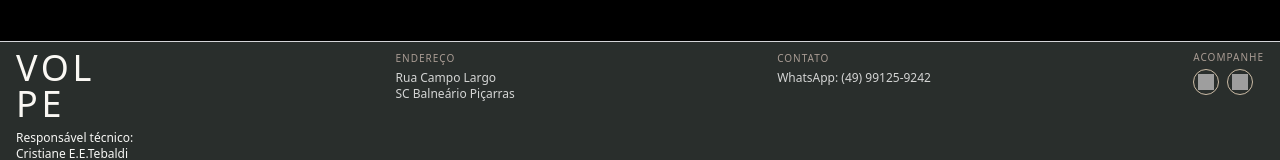
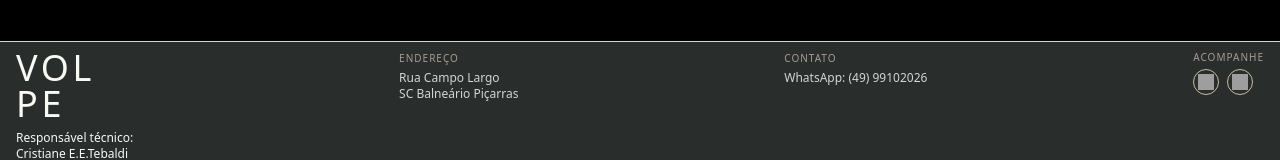
Before and after one commit to GuilhermeTebaldi/volpe_, a React app: page / in a window 1280 px wide. Shown: the part 1722-1882 px from the top of the page. Built offline with nearby package versions, Linux system fonts and the light colour scheme; grey boxes are pictures that could not be loaded; the HTML template or start-up script is replaced by a standard one.

Commit message:
Update App.tsx
numero do whats

```diff
--- a/src/App.tsx
+++ b/src/App.tsx
@@ -76,7 +76,7 @@ export default function VolpeMOC() {
         <div className="flex gap-9">
           <div className="flex justify-center">
             <a
-              href="https://wa.me/5549991259242"
+              href="https://wa.me/554999102026"
               target="_blank"
               rel="noopener noreferrer"
               className="inline-block rounded-full bg-gradient-to-r from-yellow-400 to-yellow-200 px-10 py-2 text-lg text-black shadow-xl transition-transform duration-300 hover:scale-105 hover:shadow-yellow-500/40"
@@ -195,7 +195,7 @@ export default function VolpeMOC() {
             <h3 className="mb-1 text-[10px] uppercase tracking-widest text-[#A89B93]">
               Contato
             </h3>
-            <p>WhatsApp: (49) 99125-9242</p>
+            <p>WhatsApp: (49) 99102026</p>
           </div>
 
           {/* Redes Sociais */}
@@ -217,7 +217,7 @@ export default function VolpeMOC() {
                 />
               </a>
               <a
-                href="https://wa.me/5549991259242"
+                href="https://wa.me/554999102026"
                 target="_blank"
                 rel="noopener noreferrer"
                 className="rounded-full border border-[#CBBBA5] p-1 transition hover:bg-[#CBBBA5]/10"
```
